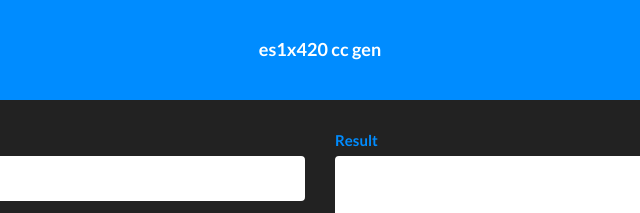
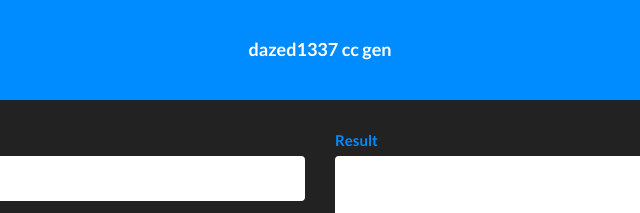
Before and after one commit to dazed1337/cc-generator, a plain HTML site: page index.html in a window 1280 px wide. Shown: the top 213 px of the page, 320-960 px from the left. Drawn offline with Linux system fonts and the light colour scheme.

Commit message:
Update index.html

```diff
--- a/index.html
+++ b/index.html
@@ -4,17 +4,17 @@
     <meta charset="UTF-8">
     <meta name="viewport" content="width=device-width,initial-scale=1,user-scalable=no">
     <meta http-equiv="X-UA-Compatible" content="ie=edge">
-    <title>es1x420 cc gen</title>
+    <title>dazed1337 cc gen</title>
     <meta name="description" content="Reboot">
     <link rel="stylesheet" href="https://fonts.googleapis.com/css?family=Lato:300,400,700">
     <script type="text/javascript" async="" src="https://www.google-analytics.com/analytics.js"></script>
     <script async="" src="https://cdn.sessionstack.com/sessionstack.js"></script>
     <meta name="apple-mobile-web-app-capable" content="yes">
     <meta name="apple-mobile-web-app-status-bar-style" content="black-translucent">
-    <meta name="apple-mobile-web-app-title" content="World Bins Cc Gen">
+    <meta name="apple-mobile-web-app-title" content="DAZED1337 Cc Gen">
     <meta name="mobile-web-app-capable" content="yes">
     <meta name="theme-color" content="#000">
-    <meta name="application-name" content="Reboot13 Cc Gen">
+    <meta name="application-name" content="dazed1337 Cc Gen">
     <link rel="stylesheet" href="style.css">
 
   <!-- Don't Touch -->
@@ -30,7 +30,7 @@
 <body>
     <div id="app">
         <nav class="navigations">
-<span style="color:#fff; font-size: 18px; font-weight: bold;">es1x420 cc gen</span>
+<span style="color:#fff; font-size: 18px; font-weight: bold;">dazed1337 cc gen</span>
 </nav>
         <div class="container">
             <div class="row">
```
